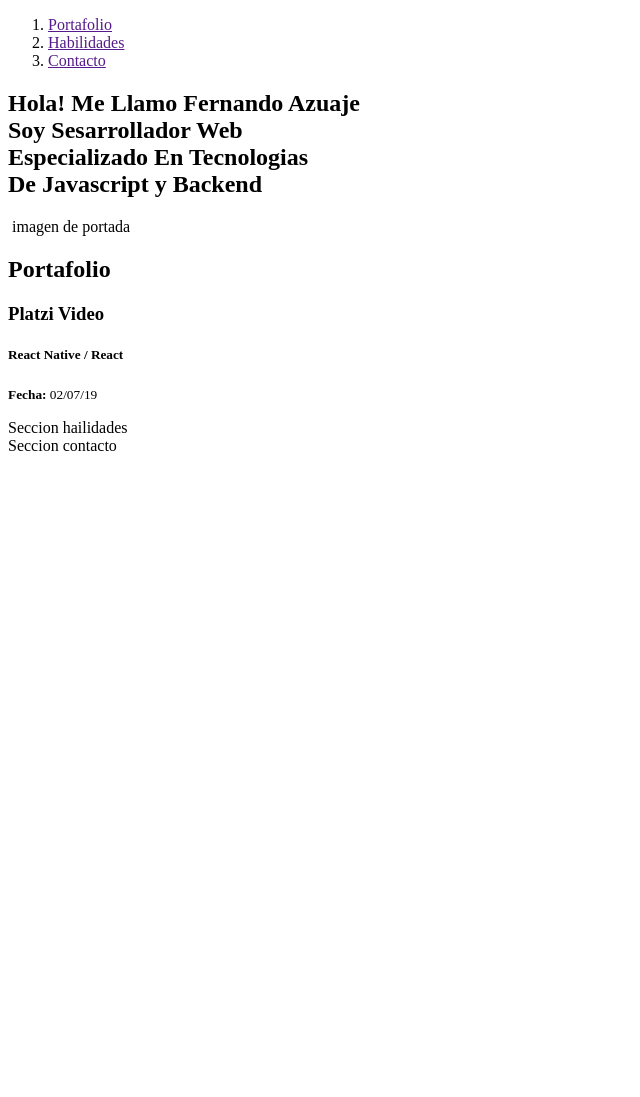
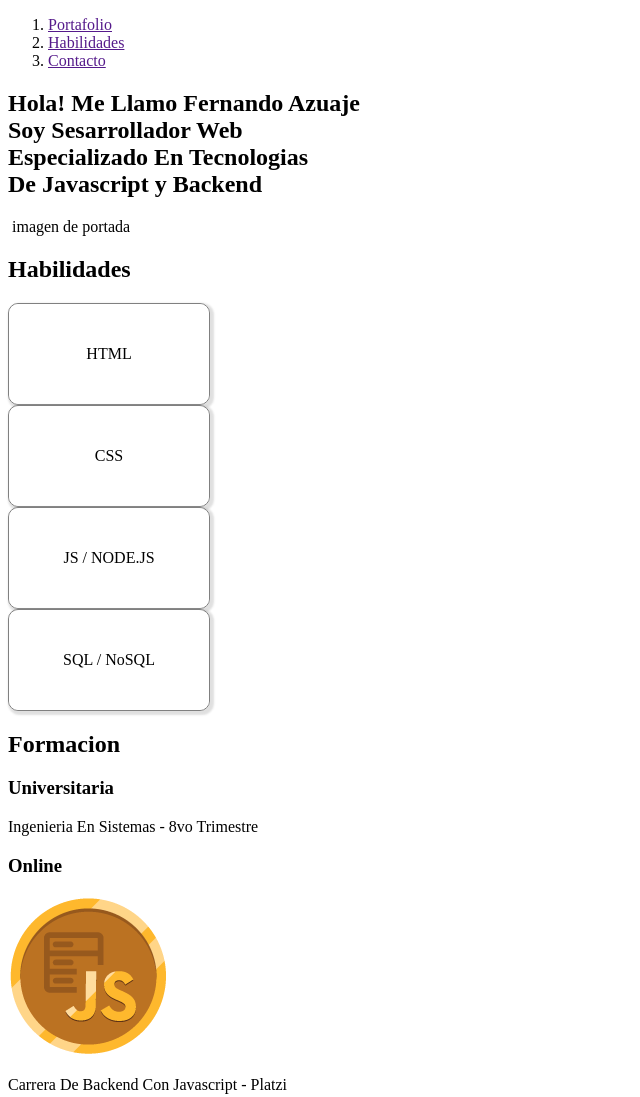
Before and after one commit to azu-ref/portafolio, a plain HTML site: page index.html in a window 1280 px wide. Shown: the top 1097 px of the page, without its empty margins (0-640 px from the left). Before the commit the page ends 800 px from the top, so only its background shows below. Drawn offline with Linux system fonts and the light colour scheme.

Commit message:
agregando imagenes y rehaciendo las barras de progreso

```diff
--- /dev/null
+++ b/index.css
@@ -0,0 +1,92 @@
+body{
+    box-sizing: border-box;
+}
+
+.box-container{
+    width: 200px;
+    height: 100px;
+    border: 1px solid gray;
+    box-shadow: 2px 2px 2px 2px rgba(189, 189, 189, 0.466);
+    border-radius: 10px;
+    position: relative;
+    display: flex;
+    justify-content: center;
+    align-items: center;
+}
+
+.box-title{
+    width: 100%;
+    height: 100%;
+    position: absolute;
+    background-color: white;
+    border-radius: 10px;
+    text-align: center;
+    display: flex;
+    justify-content: center;
+    align-items: center;
+}
+
+.box-meter{
+    width: 70%;
+    height: 20px;
+    text-align: center;
+    border-radius: 10px;
+    padding: 0.5px;
+    background-color:rgb(219, 217, 217);
+    display: flex;
+    /* justify-content: center; */
+    align-items: center;
+}
+
+.box-progress-html {
+    width: 50%;
+    height: 15px;
+    border-radius: 10px;
+    margin-left: 3px;
+    background-color: rgb(255, 138, 5);
+
+}
+.box-progress-css {
+    width: 40%;
+    height: 15px;
+    border-radius: 10px;
+    margin-left: 3px;
+    background-color: rgb(1, 143, 209);
+
+}
+.box-progress-js {
+    width: 70%;
+    height: 15px;
+    border-radius: 10px;
+    margin-left: 3px;
+    background: -webkit-linear-gradient(0deg, yellow 30%, rgb(72, 255, 0) 70%);
+
+
+}
+.box-progress-sql {
+    width: 70%;
+    height: 15px;
+    border-radius: 10px;
+    margin-left: 3px;
+    background-color: rgb(1, 209, 192);
+
+}
+
+.box-title:hover{
+    opacity: 0;
+    animation: aparecer;
+    animation-duration: 1s;
+}
+
+.diplo{
+    width: 19%;
+}
+
+@keyframes aparecer{
+    0%{
+        opacity: 1;
+    }
+    100%{
+        opacity: 0;
+    }
+}
--- a/index.html
+++ b/index.html
@@ -4,6 +4,7 @@
     <meta charset="UTF-8">
     <meta name="viewport" content="width=device-width, initial-scale=1.0">
     <meta http-equiv="X-UA-Compatible" content="ie=edge">
+    <link rel="stylesheet" href="index.css">
     <title>Fernando Azuaje</title>
 </head>
 <body>
@@ -32,17 +33,95 @@
     </section>
     <section>
         <h2>
-            Portafolio
+            Habilidades
         </h2>
-        <article>
-            <h3>Platzi Video</h3>
-            <h5>React Native / React</h5>
-            <p><small><strong>Fecha:</strong> 02/07/19</small></p>
-            <p></p>
-            <p></p>
-        </article>
+        <div class="box-container">
+            <div class="box-title">
+                HTML
+            </div>
+            <div class="box-meter">
+                 <div class="box-progress-html"></div>
+                 <p>50%</p>
+            </div>
+        </div>
+        <div class="box-container">
+            <div class="box-title">
+                CSS
+            </div>
+            <div class="box-meter">
+                 <div class="box-progress-css"></div>
+                 <p>40%</p>
+            </div>
+        </div>
+        <div class="box-container">
+            <div class="box-title">
+                JS / NODE.JS
+            </div>
+            <div class="box-meter">
+                 <div class="box-progress-js"></div>
+                 <p>70%</p>
+            </div>
+        </div>
+        <div class="box-container">
+            <div class="box-title">
+                SQL / NoSQL
+            </div>
+            <div class="box-meter">
+                 <div class="box-progress-sql"></div>
+                 <p>70%</p>
+            </div>
+        </div>
+
     </section>
-    <section>Seccion hailidades</section>
+
+
+    <section>
+        <h2>
+            Formacion
+        </h2>
+        <div class="box-universidad">
+            <h3>
+                Universitaria
+            </h3>
+            <p>
+                Ingenieria En Sistemas - 8vo Trimestre
+            </p>
+        </div>
+
+        <div class="box-platzi">
+            <h3>
+                Online
+            </h3>
+            <div class="carreras-platzi">
+                <div>
+                    <img src="public/backend-js.webp" alt="">
+                    <p>Carrera De Backend Con Javascript - Platzi</p>
+                </div>
+                <div>
+                    <img src="public/bases-datos.webp" alt="">
+                    <p>Carrera De Bases De Datos - Platzi</p>
+                </div>
+            </div>
+            <div class="cursos-platzi">
+                <h3>Cursos</h3>
+                <p>Estos han sido algunos de los cursos que he realizado</p>
+                <img src="public/diploma-basico-nodejs.jpg" alt="" class="diplo">
+                <img src="public/diploma-bd.jpg" alt="" class="diplo">
+                <img src="public/diploma-express-js.jpg" alt class="diplo">
+                <img src="public/diploma-fundamentos-js.jpg" alt="" class="diplo">
+                <img src="public/diploma-graphql.jpg" alt="" class="diplo">
+                <img src="public/diploma-jquery-js.jpg" alt="" class="diplo">
+                <img src="public/diploma-mongodb.jpg" alt="" class="diplo">
+                <img src="public/diploma-node-js.jpg" alt="" class="diplo">
+                <img src="public/diploma-nodejs.jpg" alt="" class="diplo">
+                <img src="public/diploma-sql-mysql.jpg" alt="" class="diplo">
+            </div>
+        </div>
+
+
+
+
+    </section>
     <footer>Seccion contacto</footer>
 
 </body>
```
Also changed, not shown: public/backend-js.webp (added), public/bases-datos.webp (added), public/diploma-basico-nodejs.jpg (added), public/diploma-bd.jpg (added), public/diploma-express-js.jpg (added), public/diploma-fundamentos-js.jpg (added), public/diploma-graphql.jpg (added), public/diploma-jquery-js.jpg (added), public/diploma-mongodb.jpg (added), public/diploma-node-js.jpg (added), public/diploma-nodejs.jpg (added), public/diploma-sql-mysql.jpg (added).
